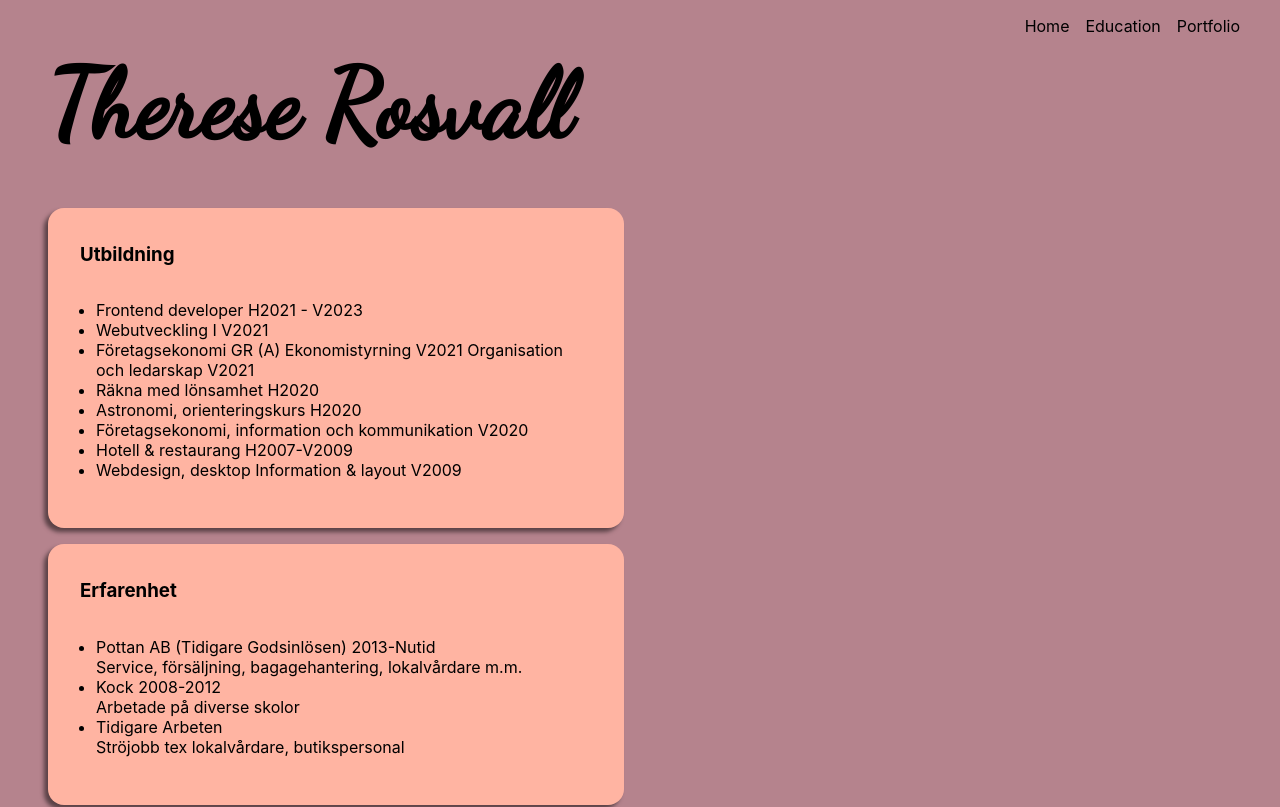
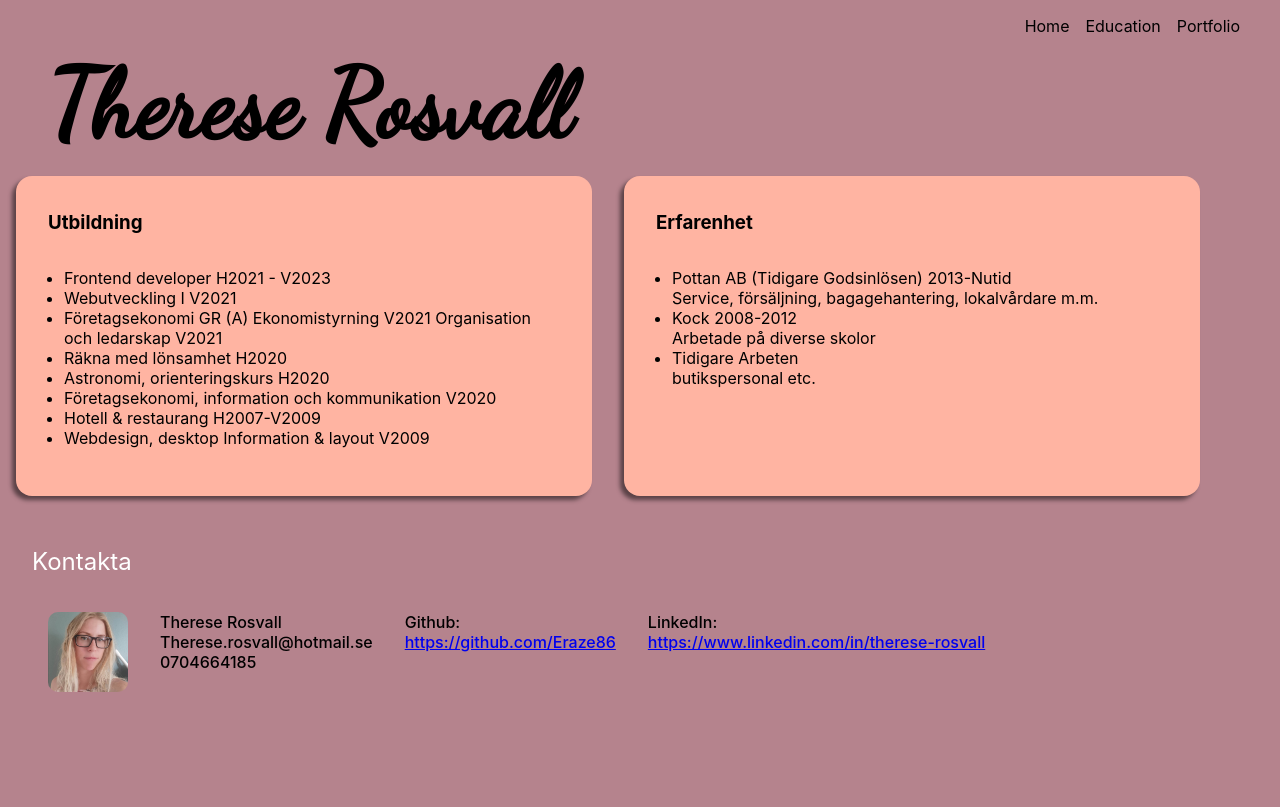
Before and after one commit to Eraze86/cv, a React (Create React App) app: page /education in a window 1280 px wide. Shown: the top 807 px of the page. Built offline with nearby package versions, Linux system fonts and the light colour scheme; a web font is replaced by a local one.

Commit message:
flex direction

```diff
--- a/src/components/education.tsx
+++ b/src/components/education.tsx
@@ -1,8 +1,8 @@
-import { ArticleFront, Section } from "./styled/section";
+import { ArticleFront, Section, SectionEd } from "./styled/section";
 
 export function Education() {
     return (<>
-        <Section>
+        <SectionEd>
             <ArticleFront>
                 <h3>Utbildning</h3>
                 <ul>
@@ -33,11 +33,11 @@ export function Education() {
                     <li>Kock 2008-2012<br/>
                         Arbetade på diverse skolor</li>
                     <li>Tidigare Arbeten<br/>
-                        Ströjobb tex lokalvårdare, butikspersonal</li>
+                        butikspersonal etc.</li>
                 </ul>
             </ArticleFront>
 
-        </Section>
+        </SectionEd>
 
     </>)
 
--- a/src/components/styled/section.tsx
+++ b/src/components/styled/section.tsx
@@ -4,17 +4,18 @@ export const Section= styled.section`
 color: black;
 padding: 1rem;
 margin: 1rem;
-
-
 @media (min-width: 768px) {
     position: static;
-
 }
 `
-
 export const SectionPort= styled.section`
 padding: 1rem;
 margin: 1rem;
+`
+
+export const SectionEd= styled.section`
+display: flex;
+flec-direction: row;
 `
 
 export const ArticleFront = styled.article`
@@ -37,7 +38,7 @@ box-shadow: -4px 4px 4px rgba(0, 0, 0, 0.5);
 margin: auto;
 @media (min-width: 768px) {
     position: absolute;
-    right: -2rem;
+    right: 0rem;
     top: 12rem;
     border-radius: 1rem 0rem 0rem 1rem;
     }
```
